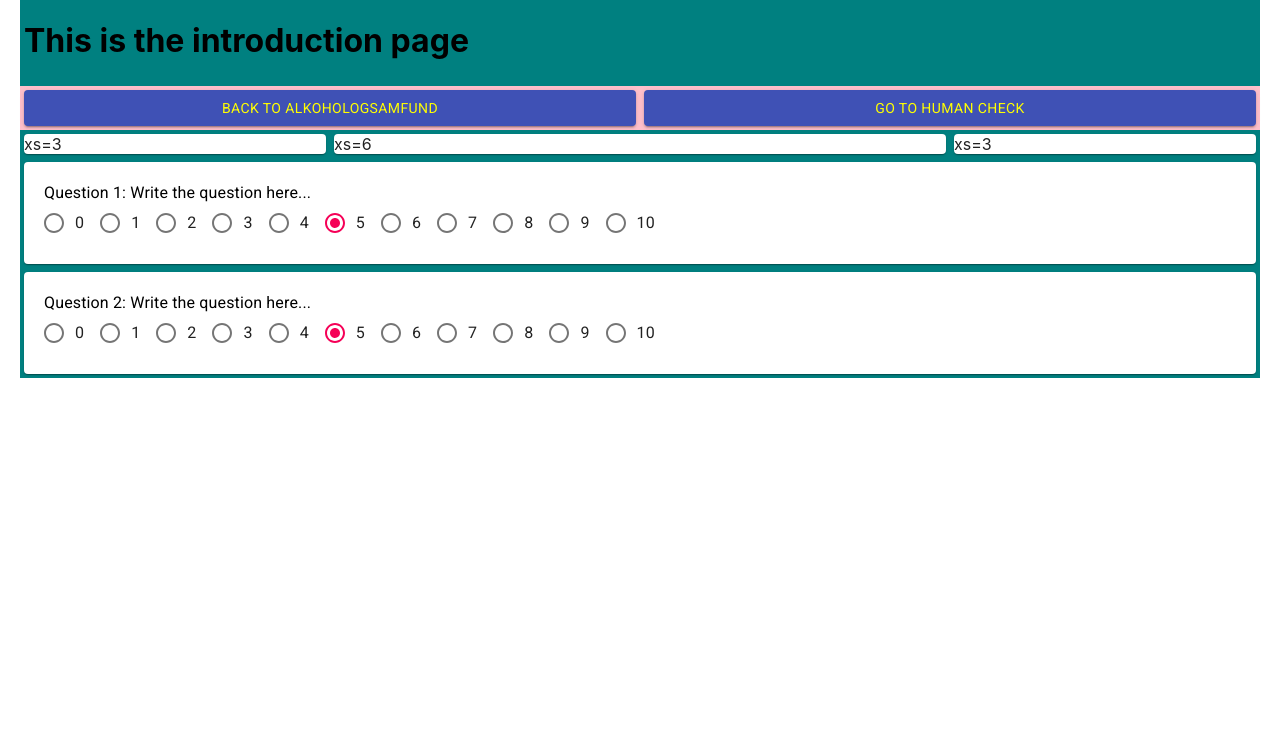
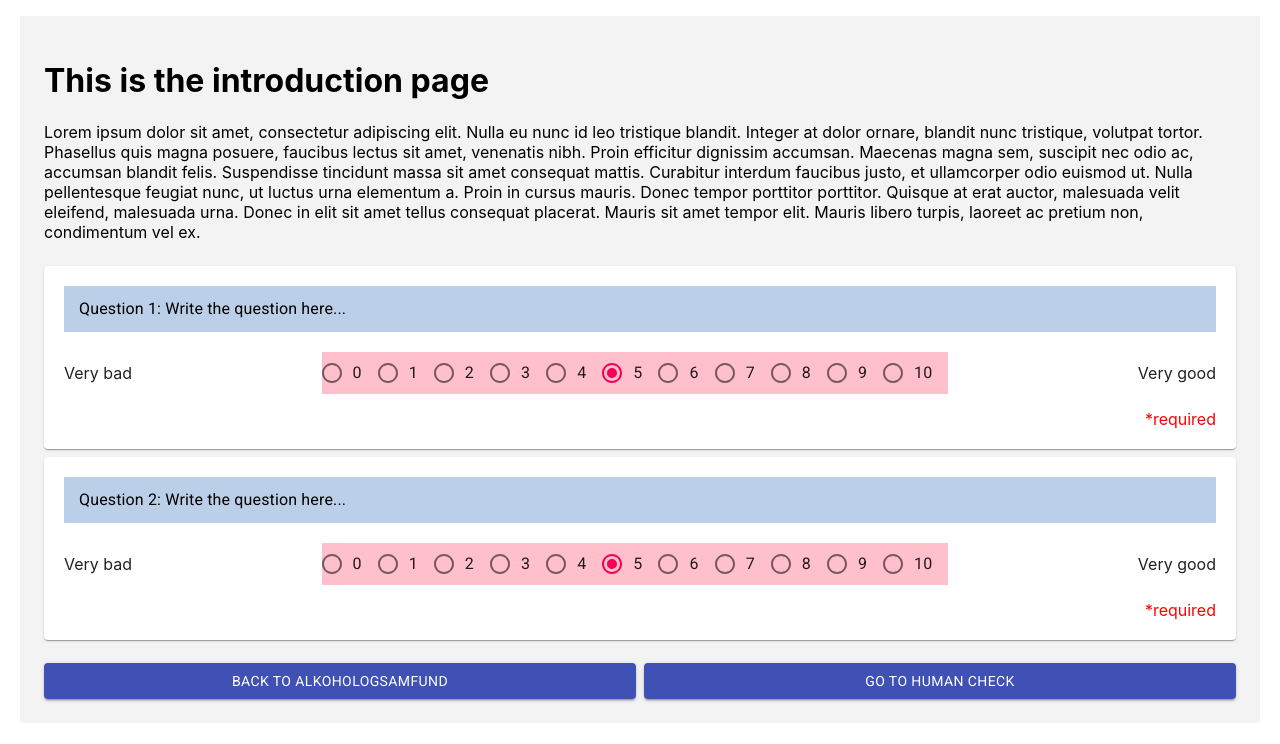
Before and after one commit to rubenbaskaran/ReactSurveyWebsite, a React (Create React App) app: page / in a window 1280 px wide. Shown: the top 744 px of the page. Built offline with nearby package versions, Linux system fonts and the light colour scheme.

Commit message:
did a lot of fine adjustments

```diff
--- a/src/components/introduction/index.js
+++ b/src/components/introduction/index.js
@@ -4,21 +4,19 @@ import { makeStyles } from "@material-ui/core/styles";
 import RatingScale from "../ratingScale";
 
 const useStyles = makeStyles({
+  container: {
+    "margin-top": "20px",
+  },
   grid: {
-    background: "teal",
+    background: "#f3f3f3",
+    padding: "20px",
   },
   childGrid: {
-    background: "pink",
-  },
-  ratingScale: {
-    padding: 20,
-  },
-  question: {
-    color: "black",
+    background: "#f3f3f3",
   },
   button: {
-    color: "yellow",
     width: "100%",
+    "margin-top": "15px",
   },
 });
 
@@ -28,10 +26,31 @@ function Introduction() {
 
   return (
     <div>
-      <Container fixed>
+      <Container fixed className={classes.container}>
         <Grid container spacing={spacing} className={classes.grid}>
           <Grid item xs={12}>
             <h1>This is the introduction page</h1>
+            <p>
+              Lorem ipsum dolor sit amet, consectetur adipiscing elit. Nulla eu
+              nunc id leo tristique blandit. Integer at dolor ornare, blandit
+              nunc tristique, volutpat tortor. Phasellus quis magna posuere,
+              faucibus lectus sit amet, venenatis nibh. Proin efficitur
+              dignissim accumsan. Maecenas magna sem, suscipit nec odio ac,
+              accumsan blandit felis. Suspendisse tincidunt massa sit amet
+              consequat mattis. Curabitur interdum faucibus justo, et
+              ullamcorper odio euismod ut. Nulla pellentesque feugiat nunc, ut
+              luctus urna elementum a. Proin in cursus mauris. Donec tempor
+              porttitor porttitor. Quisque at erat auctor, malesuada velit
+              eleifend, malesuada urna. Donec in elit sit amet tellus consequat
+              placerat. Mauris sit amet tempor elit. Mauris libero turpis,
+              laoreet ac pretium non, condimentum vel ex.
+            </p>
+          </Grid>
+          <Grid item xs={12}>
+            <RatingScale question="Question 1: Write the question here..." />
+          </Grid>
+          <Grid item xs={12}>
+            <RatingScale question="Question 2: Write the question here..." />
           </Grid>
           <Grid container item sm={6} xs={12} className={classes.childGrid}>
             <Button
@@ -53,21 +72,6 @@ function Introduction() {
               Go to human check
             </Button>
           </Grid>
-          <Grid item xs={3}>
-            <Paper>xs=3</Paper>
-          </Grid>
-          <Grid item xs={6}>
-            <Paper>xs=6</Paper>
-          </Grid>
-          <Grid item xs={3}>
-            <Paper>xs=3</Paper>
-          </Grid>
-          <Grid item xs={12}>
-            <RatingScale question="Question 1: Write the question here..." />
-          </Grid>
-          <Grid item xs={12}>
-            <RatingScale question="Question 2: Write the question here..." />
-          </Grid>
         </Grid>
       </Container>
     </div>
--- a/src/components/ratingScale/index.js
+++ b/src/components/ratingScale/index.js
@@ -10,11 +10,34 @@ import {
 import { makeStyles } from "@material-ui/core/styles";
 
 const useStyles = makeStyles({
-  ratingScale: {
+  paper: {
     padding: 20,
   },
   question: {
     color: "black",
+    background: "#bccfe8",
+    display: "block",
+    width: "100%",
+    padding: "15px",
+  },
+  ratingScale: {
+    "margin-left": "auto",
+    "margin-right": "auto",
+    "margin-top": "20px",
+    "background-color": "pink",
+    display: "inline-block",
+  },
+  required: {
+    display: "block",
+    "text-align": "right",
+    color: "red",
+    "padding-top": "15px",
+  },
+  goodBadText: {
+    display: "flex",
+    "justify-content": "center",
+    "align-items": "center",
+    "margin-top": "20px",
   },
 });
 
@@ -28,14 +51,16 @@ function RatingScale(props) {
   };
 
   return (
-    <Paper className={classes.ratingScale}>
-      <FormLabel className={classes.question}>{props.question}</FormLabel>
+    <Paper className={classes.paper}>
       <RadioGroup
         name="questionOne"
         value={rating.toString()}
         onChange={handleChange}
         row
       >
+        <FormLabel className={classes.question}>{props.question}</FormLabel>
+        <div className={classes.goodBadText}>Very bad</div>
+        <div className={classes.ratingScale}>
           {[0, 1, 2, 3, 4, 5, 6, 7, 8, 9, 10].map((value) => (
             <FormControlLabel
               key={value}
@@ -44,7 +69,12 @@ function RatingScale(props) {
               label={value.toString()}
             />
           ))}
+        </div>
+        <div className={classes.goodBadText}>Very good</div>
       </RadioGroup>
+      <div className={classes.required}>
+        <label>*required</label>
+      </div>
     </Paper>
   );
 }
```
Lines whose indentation alone changed are shown as unchanged.
